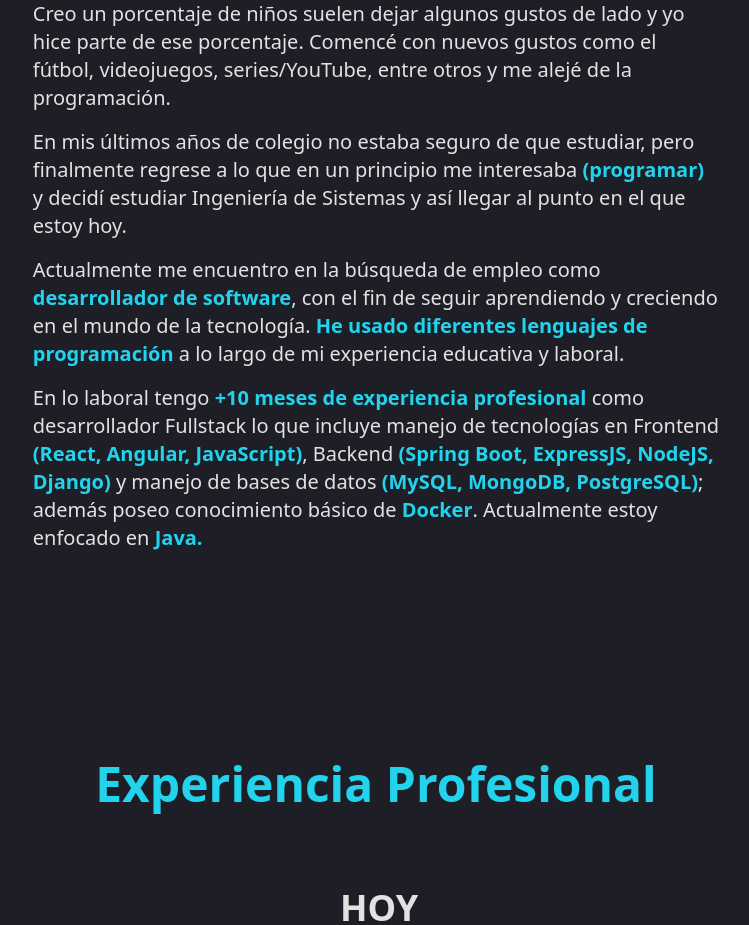
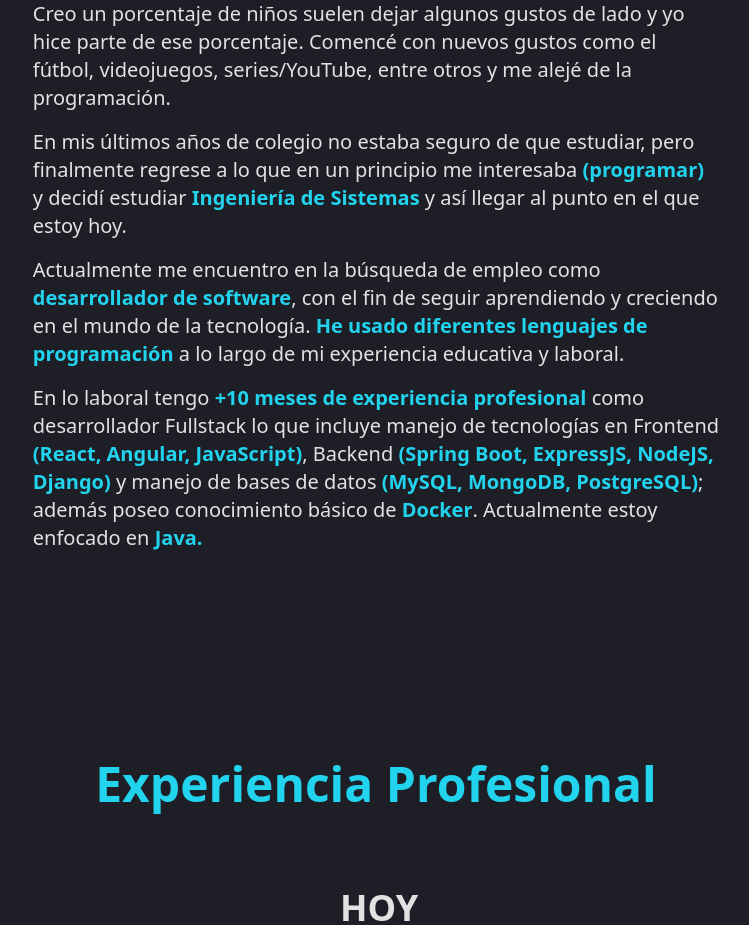
Before and after one commit to Andresssg/Portfolio, a React (Vite) app: page / in a window 1280 px wide. Shown: the part 1200-2125 px from the top of the page, without its empty margins (264-1013 px from the left). Built offline with nearby package versions, Linux system fonts and the light colour scheme.

Commit message:
Add strong

```diff
--- a/src/sections/About.jsx
+++ b/src/sections/About.jsx
@@ -16,7 +16,7 @@
       <div className='flex flex-col gap-y-4 md:w-[60ch]'>
         <p>Hola, tengo {age} y soy de <ColombianFlag className='w-5 h-auto inline-block' />. Soy una persona que le gusta y disfruta aprender cosas relacionadas a la tecnología. Desde muy pequeño me ha interesado la <strong className='text-accent'>programación</strong> es por eso que inicie aprendiendo a crear videojuegos en Unity.</p>
         <p>Creo un porcentaje de niños suelen dejar algunos gustos de lado y yo hice parte de ese porcentaje. Comencé con nuevos gustos como el fútbol, videojuegos, series/YouTube, entre otros y me alejé de la programación.</p>
-        <p>En mis últimos años de colegio no estaba seguro de que estudiar, pero finalmente regrese a lo que en un principio me interesaba <strong className='text-accent'>(programar)</strong> y decidí estudiar Ingeniería de Sistemas y así llegar al punto en el que estoy hoy.</p>
+        <p>En mis últimos años de colegio no estaba seguro de que estudiar, pero finalmente regrese a lo que en un principio me interesaba <strong className='text-accent'>(programar)</strong> y decidí estudiar <strong className='text-accent'>Ingeniería de Sistemas</strong> y así llegar al punto en el que estoy hoy.</p>
         <p>Actualmente me encuentro en la búsqueda de empleo como <strong className='text-accent'>desarrollador de software</strong>, con el fin de seguir aprendiendo y creciendo en el mundo de la tecnología. <strong className='text-accent'>He usado diferentes lenguajes de programación</strong> a lo largo de mi experiencia educativa y laboral.</p>
         <p>En lo laboral tengo <strong className='text-accent'>+10 meses de experiencia profesional</strong> como desarrollador Fullstack lo que incluye manejo de tecnologías en Frontend <strong className='text-accent'>(React, Angular, JavaScript)</strong>, Backend <strong className='text-accent'>(Spring Boot, ExpressJS, NodeJS, Django)</strong> y manejo de bases de datos <strong className='text-accent'>(MySQL, MongoDB, PostgreSQL)</strong>; además poseo conocimiento básico de <strong className='text-accent'>Docker</strong>. Actualmente estoy enfocado en <strong className='text-accent'>Java.</strong></p>
       </div>
```
